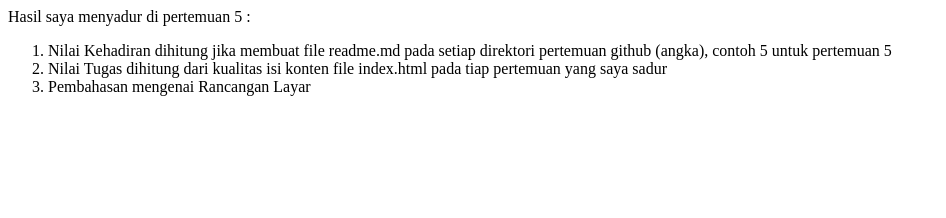
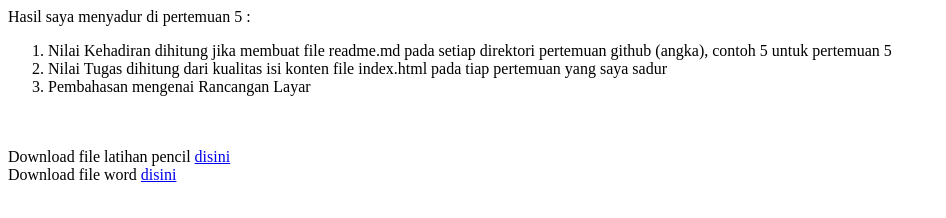
Before and after one commit to ErsyaRin9/sadurrpl, a plain HTML site: page 5/index.html in a window 1280 px wide. Shown: the whole page, without its empty margins (0-946 px from the left). Drawn offline with Linux system fonts and the light colour scheme.

Commit message:
Update index.html

```diff
--- a/5/index.html
+++ b/5/index.html
@@ -3,5 +3,7 @@ Hasil saya menyadur di pertemuan 5 :<br>
   <li>Nilai Kehadiran dihitung jika membuat file readme.md pada setiap direktori pertemuan github (angka), contoh 5 untuk pertemuan 5</li>
   <li>Nilai Tugas dihitung dari kualitas isi konten file index.html pada tiap pertemuan yang saya sadur</li>
   <li>Pembahasan mengenai Rancangan Layar</li>
-
-</ol>
+ </ol>
+  <br><br>
+  Download file latihan pencil <a href="rancangan layar.epgz" target="_blank">disini</a><br>
+  Download file word <a href="Format Pengerjaan Usecase Diagram dan Deskjripsi Usecase.docx" target="_blank">disini</a><br>
```
